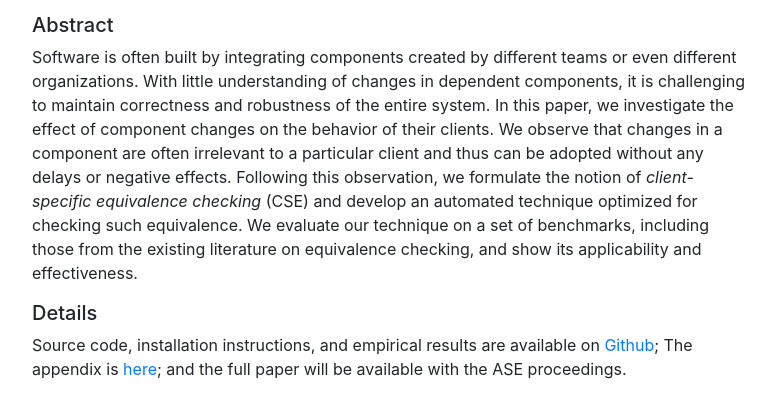
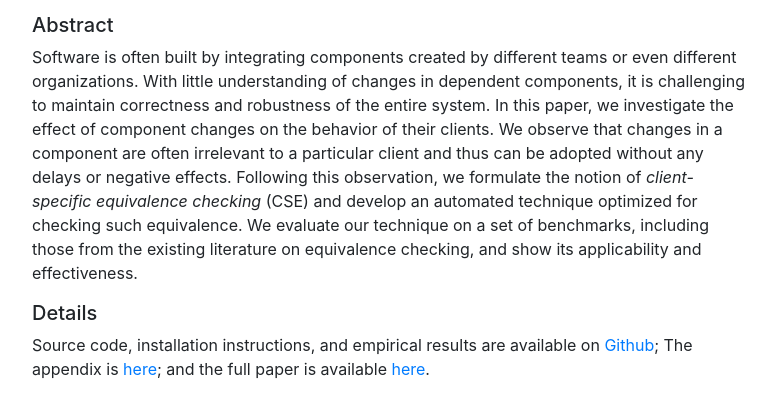
Before and after one commit to Client-Specific-Equivalence-Checker/Client-Specific-Equivalence-Checker.github.io, a plain HTML site: page papers/ase18.html in a window 1280 px wide. Shown: the part 113-530 px from the top of the page, without its empty margins (248-1028 px from the left). Drawn offline with nearby package versions, Linux system fonts and the light colour scheme.

Commit message:
adding link to paper

```diff
--- a/papers/ase18.html
+++ b/papers/ase18.html
@@ -44,7 +44,7 @@
             available on <a
             href="https://github.com/Client-Specific-Equivalence-Checker/CLEVER">Github</a>;
             The appendix is <a href="../pdfs/ase18appendix.pdf">here</a>; and
-            the full paper will be available with the ASE proceedings.
+            the full paper is available <a href="https://dl.acm.org/citation.cfm?doid=3238147.3238178">here</a>.
         </p>
 
     </div>
```
